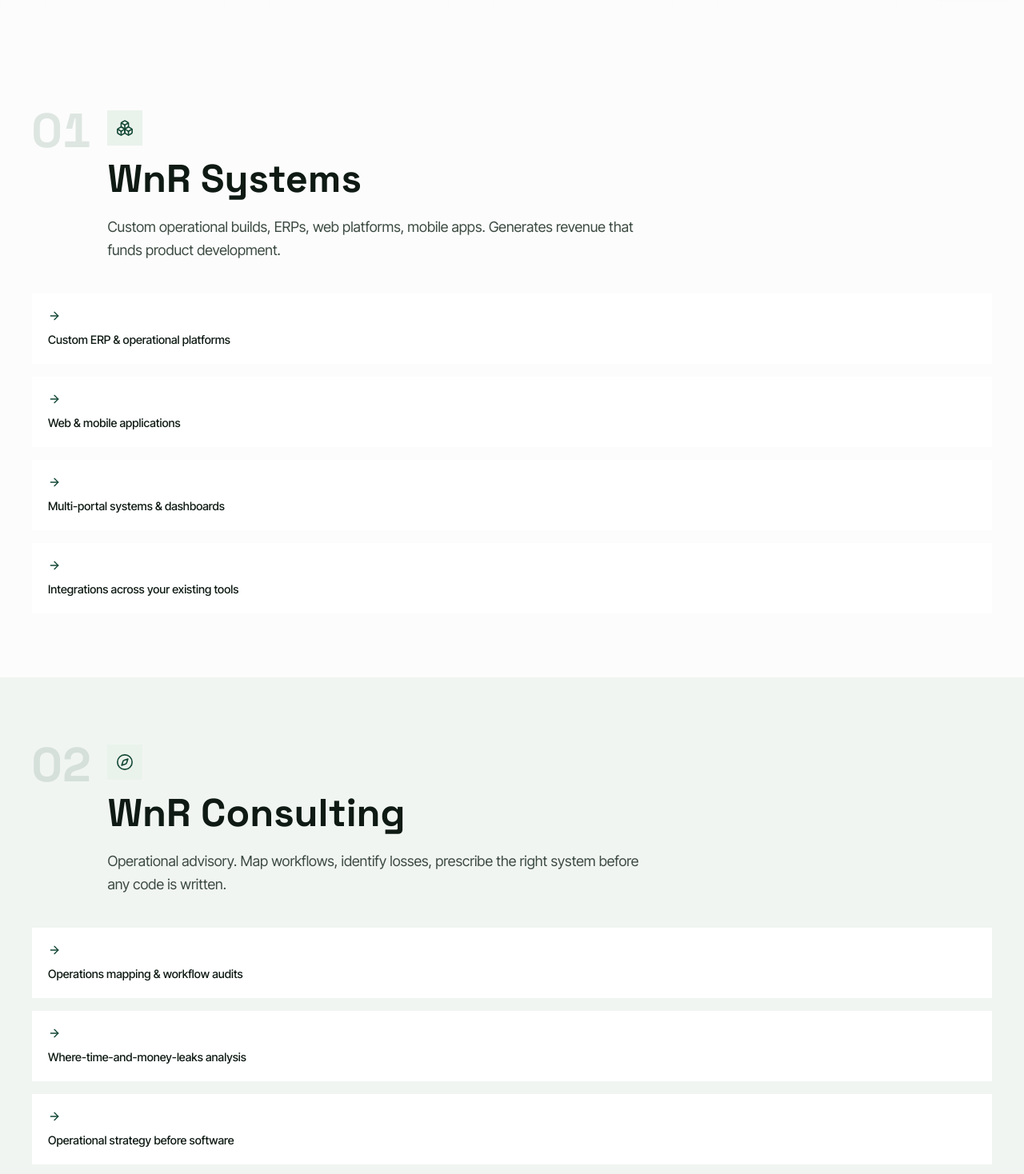
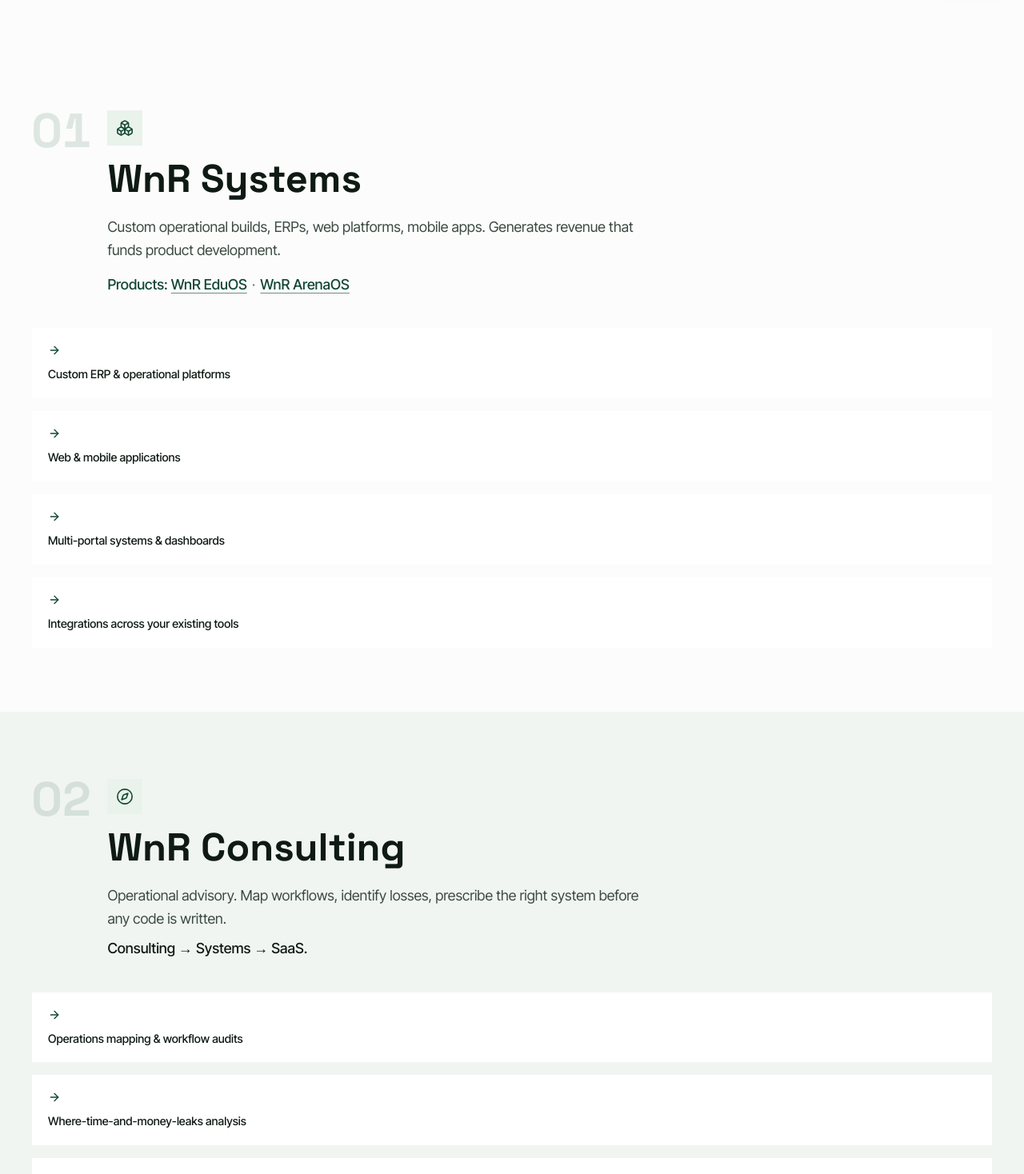
Before and after one commit to wnr-group/wnr-website, a Next.js app: page /capabilities in a window 1280 px wide. Shown: the part 520-1988 px from the top of the page at 80% size. Built offline with nearby package versions, Linux system fonts and the light colour scheme.

Commit message:
feat: reuse asymmetric Case Studies section on Capabilities page

```diff
--- a/app/capabilities/page.tsx
+++ b/app/capabilities/page.tsx
@@ -1,9 +1,12 @@
+import React from "react";
 import type { Metadata } from "next";
+import Link from "next/link";
 import { ArrowRight, Boxes, Compass, Cpu } from "lucide-react";
 import { PageHero } from "@/components/ui/PageHero";
 import { Section } from "@/components/ui/Section";
 import { Cta } from "@/components/ui/Cta";
 import { Approach } from "@/components/sections/Approach";
+import { CaseStudiesSection } from "@/components/home/CaseStudiesSection";
 import { arms, divisions } from "@/content/arms";
 
 export const metadata: Metadata = {
@@ -86,7 +89,30 @@
                 </h2>
                 <p className="mt-5 max-w-2xl text-[length:var(--text-lead)] leading-relaxed text-body">
                   {arm.description}
+                  {arm.flow && (
+                    <span className="block mt-2 font-medium text-ink">
+                      {arm.flow}
+                    </span>
+                  )}
                 </p>
+                {arm.products && arm.products.length > 0 && (
+                  <p className="mt-3.5 max-w-2xl text-[length:var(--text-lead)] font-medium leading-relaxed text-forest">
+                    <span>Products: </span>
+                    {arm.products.map((prod, idx) => (
+                      <React.Fragment key={prod.name}>
+                        <Link
+                          href={prod.href}
+                          className="underline decoration-forest/60 underline-offset-4 hover:opacity-80 transition-opacity"
+                        >
+                          {prod.name}
+                        </Link>
+                        {idx < (arm.products?.length ?? 0) - 1 && (
+                          <span className="mx-1.5 opacity-60">·</span>
+                        )}
+                      </React.Fragment>
+                    ))}
+                  </p>
+                )}
               </div>
             </div>
 
@@ -108,7 +134,9 @@
         );
       })}
 
-      <Approach tone="mist" />
+      <CaseStudiesSection />
+
+      <Approach tone="mist" priority />
     </>
   );
 }
```
Also changed, not shown: 1 other file (tests, documents, lock files or other folders).
